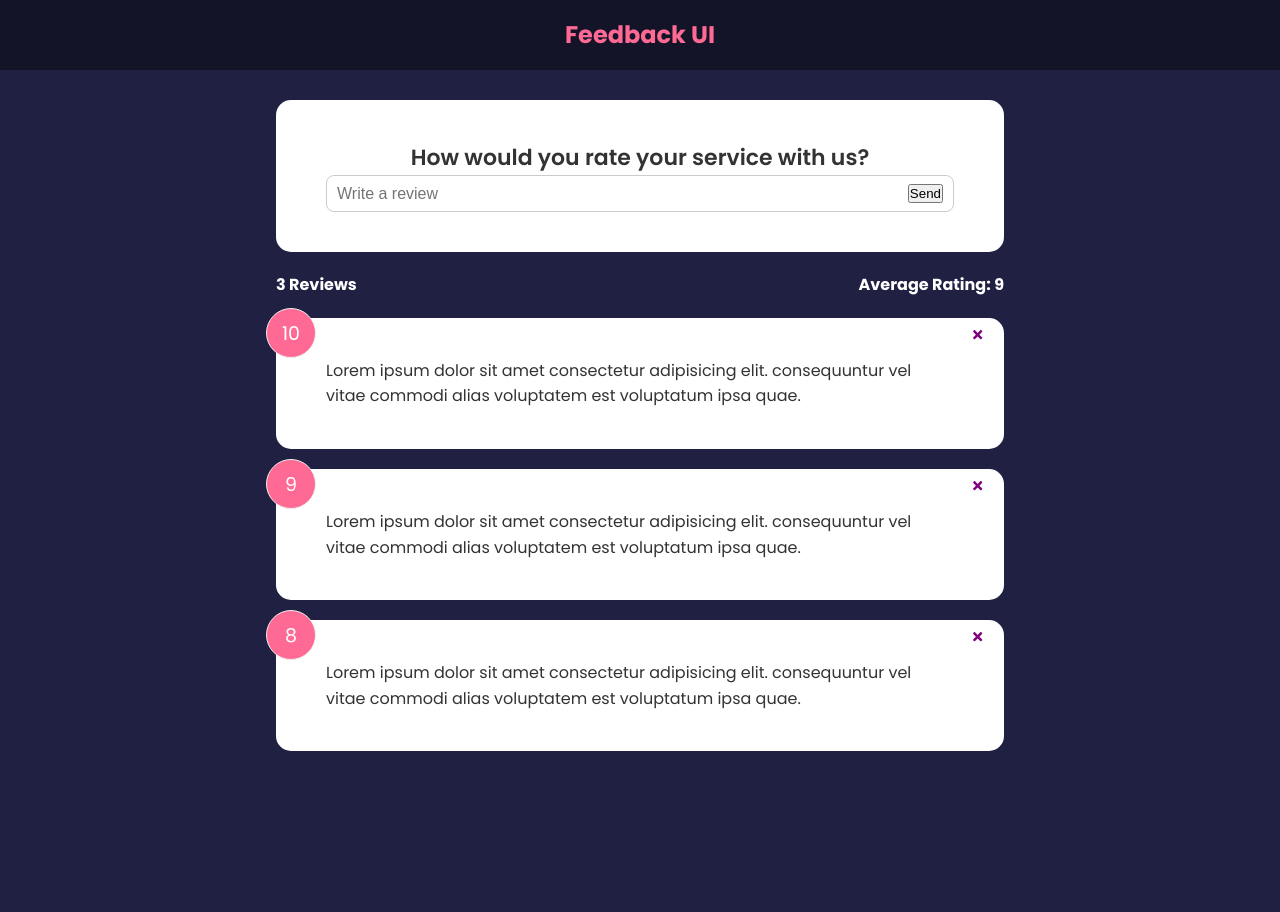
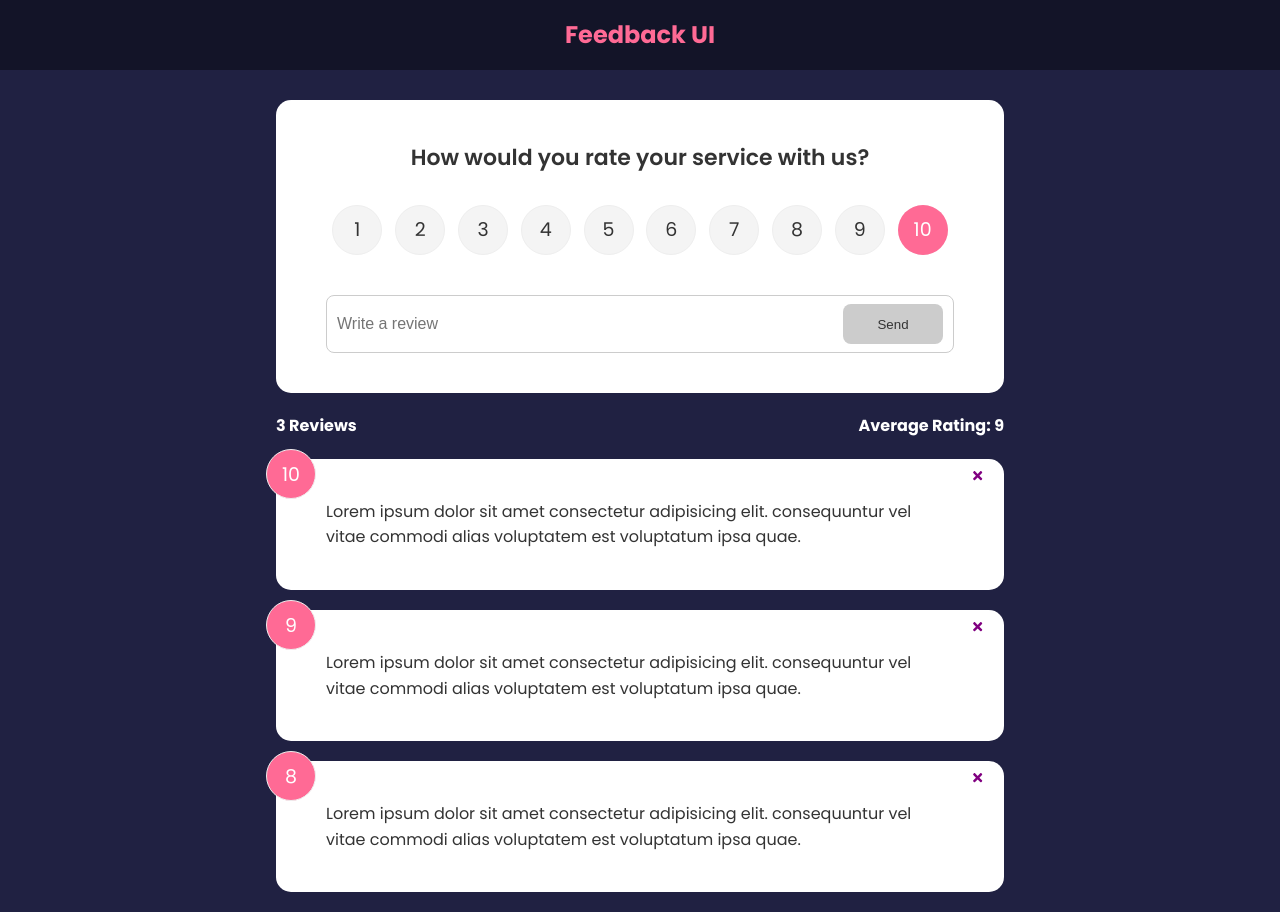
Before and after one commit to ScKoDEV/feedback-app, a React (Create React App) app: page / in a window 1280 px wide. Before the commit the page ends 800 px from the top, so only its background shows below. Built offline with nearby package versions, Linux system fonts and the light colour scheme.

Commit message:
added submit form functionality

```diff
--- a/src/components/FeedbackForm.jsx
+++ b/src/components/FeedbackForm.jsx
@@ -1,11 +1,26 @@
 import React from 'react'
 import Card from './shared/Card'
 import { useState } from 'react'
+import Button from './shared/Button'
+import RatingSelect from './RatingSelect'
 
 function FeedbackForm() {
     const [text, setText] = useState('')
+    const [btnDisabled, setBtnDisabled] = useState(true)
+    const [message, setMessage] = useState('')
+    const [rating, setRating] = useState(10)
 
     const handleTextChange = (e) => {
+        if(text === ''){
+            setBtnDisabled(true)
+            setMessage(null)
+        } else if (text !== '' && text.trim().length <= 10){
+            setBtnDisabled(true)
+            setMessage('Text must be at least 10 characters')
+        } else {
+            setMessage(null)
+            setBtnDisabled(false)
+        }
         setText(e.target.value)
     }
 
@@ -13,10 +28,15 @@
     <Card>
         <form>
             <h2>How would you rate your service with us?</h2>
+            <RatingSelect select={(rating) => setRating(rating)} />
             <div className="input-group">
                 <input onChange={handleTextChange} type="text" placeholder='Write a review' value={text} />
-                <button type="submit">Send</button>
+                <Button type='submit' isDisabled={btnDisabled}>
+                    Send
+                </Button>
             </div>
+
+            {message && <div className="message">{message}</div> }
         </form>
     </Card>
   )
--- /dev/null
+++ b/src/components/RatingSelect.jsx
@@ -0,0 +1,32 @@
+import React from 'react'
+import { useState } from 'react'
+
+function RatingSelect({select}) {
+
+    const [selected, setSelected] = useState(10)
+
+    const handleChange = (e) => {
+        setSelected(+e.currentTarget.value)
+        select(+e.currentTarget.value)
+      }
+
+  return (
+    <ul className='rating'>
+      {Array.from({ length: 10 }, (_, i) => (
+        <li key={`rating-${i + 1}`}>
+          <input
+            type='radio'
+            id={`num${i + 1}`}
+            name='rating'
+            value={i + 1}
+            onChange={handleChange}
+            checked={selected === i + 1}
+          />
+          <label htmlFor={`num${i + 1}`}>{i + 1}</label>
+        </li>
+      ))}
+    </ul>
+  )
+}
+
+export default RatingSelect
--- /dev/null
+++ b/src/components/shared/Button.jsx
@@ -0,0 +1,25 @@
+import React from 'react'
+import PropTypes from 'prop-types'
+
+function Button({children, version, type, isDisabled }) {
+  return (
+    <button type={type} disabled={isDisabled} className={`btn btn-${version}`} >
+      {children}
+    </button>
+  )
+}
+
+Button.defaultProps = {
+    version: 'primary',
+    type: 'button',
+    isDisabled: false,
+}
+
+Button.protoTypes = {
+    children: PropTypes.node.isRequired,
+    version: PropTypes.string,
+    type: PropTypes.string,
+    isDisabled: PropTypes.bool,
+}
+
+export default Button
```
